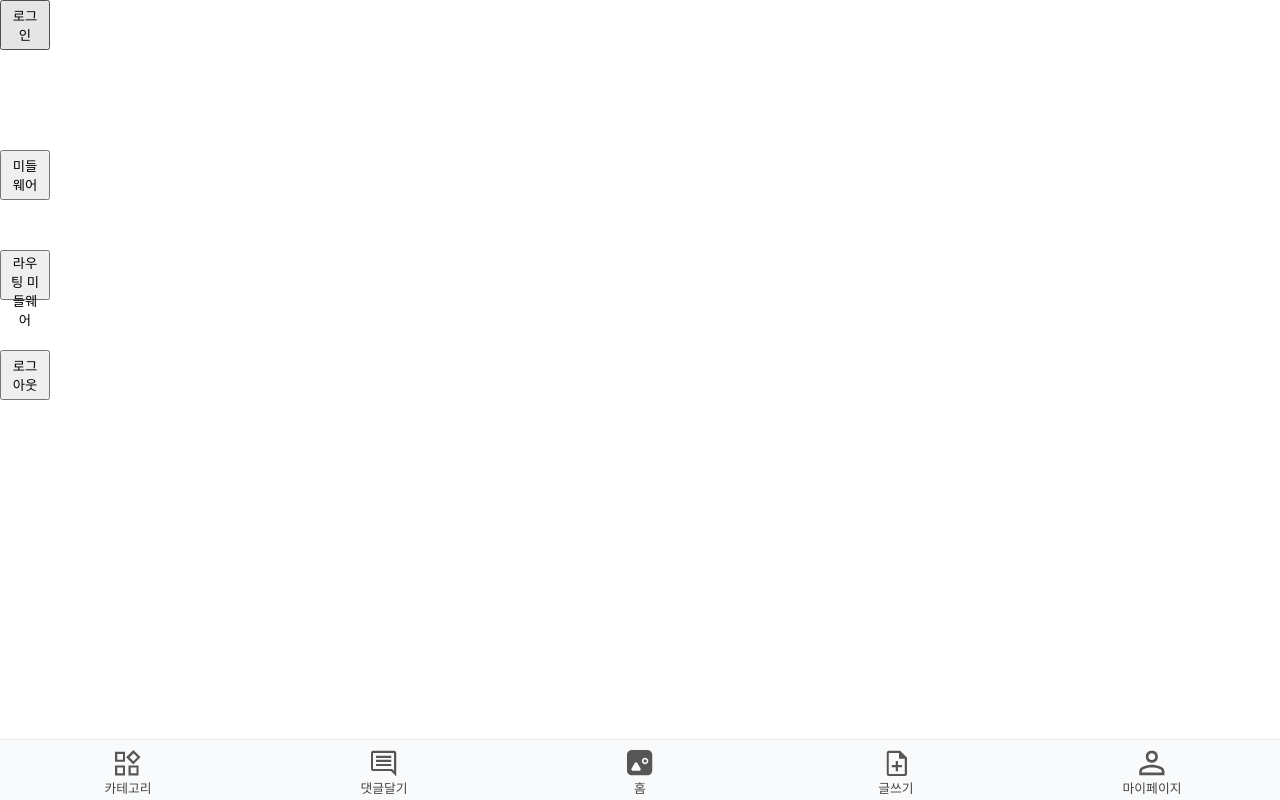
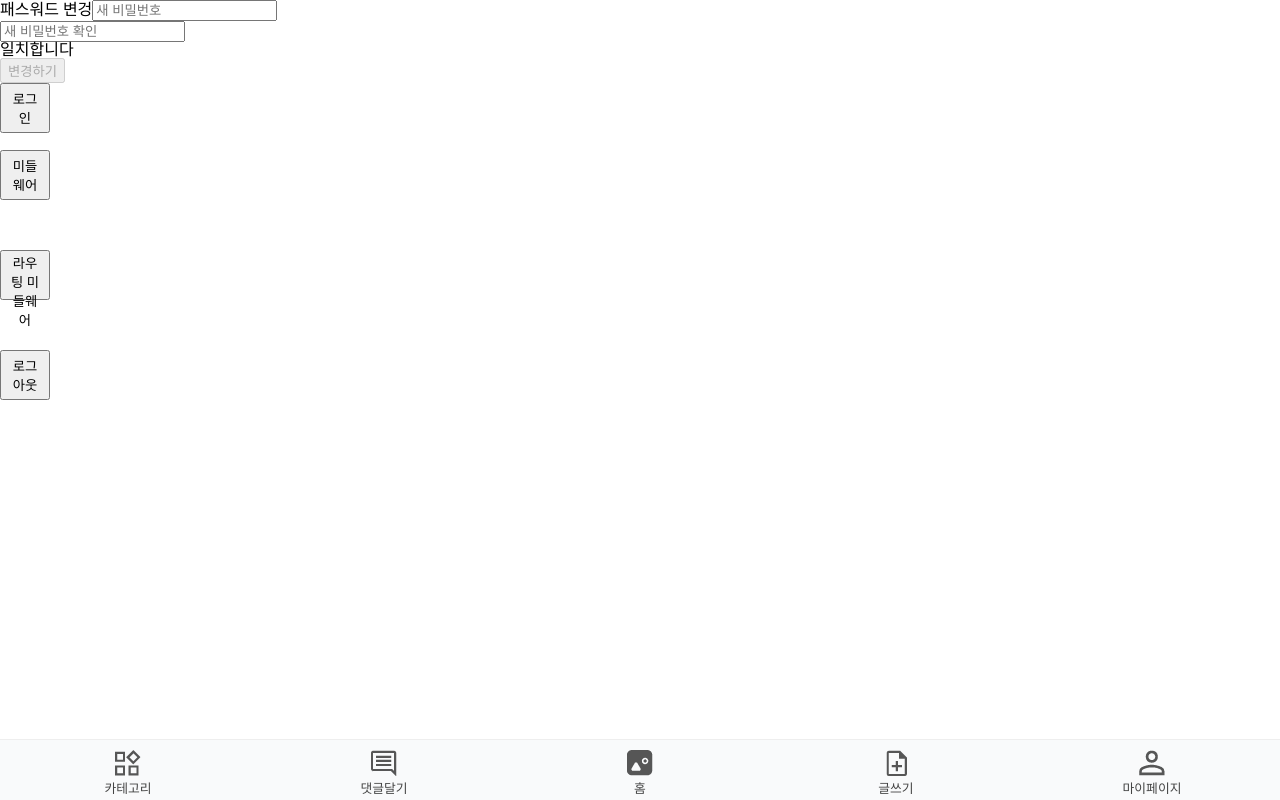
Before and after one commit to qirtudgus/saemoi_json, a React (Create React App) app: page /auth/passwordchange in a window 1280 px wide. Built offline with nearby package versions, Linux system fonts and the light colour scheme.

Commit message:
1.비밀번호 변경 구현(PasswordChange.js / api) 2.마이페이지 do#게시판 db설계하기

```diff
--- a/src/App.js
+++ b/src/App.js
@@ -17,6 +17,7 @@ import React, { useEffect, useState } from "react";
 import jwtDecode from "jwt-decode";
 import axios from "axios";
 import MyPage from "./component/MyPage";
+import PasswordChange from "./component/auth/PasswordChange";
 
 export const UserInfo = React.createContext();
 
@@ -98,6 +99,7 @@ function App() {
           <Route path="/category" element={<Category />} />
           <Route path="/login" element={<Login />} />
           <Route path="/register" element={<Register />} />
+          <Route path="/auth/passwordchange" element={<PasswordChange />} />
           <Route path="/mypage" element={<MyPage />} />
         </Routes>
         {/* <Footer /> */}
--- a/src/component/MyPage.js
+++ b/src/component/MyPage.js
@@ -28,6 +28,10 @@ const MyPage = () => {
     setUserAuth({ ...userAuth, id: "hahaha" });
   };
 
+  const passwordChange = () => {
+    navigate("/auth/passwordChange");
+  };
+
   return (
     <>
       {userAuth.auth ? (
@@ -37,6 +41,7 @@ const MyPage = () => {
           <button onClick={contextSetState}>
             콘텍스트로 받은 세터함수로 변경
           </button>
+          <button onClick={passwordChange}>비밀번호 변경하기</button>
           <p>지금 당신의 토큰은! {userAuth.refreshToken}</p>
         </>
       ) : (
--- /dev/null
+++ b/src/component/auth/PasswordChange.js
@@ -0,0 +1,85 @@
+import axios from "axios";
+import { useEffect, useState, useContext, useRef } from "react";
+import { UserInfo } from "../../App";
+const PasswordChange = () => {
+  const { userAuth } = useContext(UserInfo);
+  console.log(userAuth);
+  const [inputs, setInputs] = useState({
+    id: "",
+    newPassword: "",
+    newPasswordCheck: "",
+  });
+  const { id, newPassword, newPasswordCheck } = inputs;
+  const [passwordMsg, setPasswordMsg] = useState("");
+  const [passwordCheckMsg, setPasswordCheckMsg] = useState("");
+  const [isPassword, setIsPassword] = useState(false);
+  const [isPasswordCheck, setIsPasswordCheck] = useState(false);
+
+  const newPasswordCurrent = useRef();
+
+  const onChangeInput = (e) => {
+    const { name, value } = e.target;
+    setInputs({
+      ...inputs,
+      id: userAuth.id,
+      [name]: value,
+    });
+    const passwordRegex = /^(?=.*[a-zA-Z])(?=.*[0-9]).{6,20}$/;
+    const passwordCheck = newPasswordCurrent.current.value;
+    console.log(passwordCheck);
+    if (!passwordRegex.test(passwordCheck)) {
+      setPasswordMsg("영문,숫자 포함 최소 6글자 최대 15글자입니다.");
+      setIsPassword(false);
+    } else {
+      setPasswordMsg("올바릅니다.");
+      setIsPassword(true);
+    }
+  };
+
+  useEffect(() => {
+    if (newPassword === newPasswordCheck) {
+      setPasswordCheckMsg("일치합니다");
+      setIsPasswordCheck(true);
+    } else {
+      setPasswordCheckMsg("비밀번호가 트렬요");
+      setIsPasswordCheck(false);
+    }
+  }, [newPasswordCheck]);
+
+  useEffect(() => {
+    console.log(inputs);
+  }, [inputs]);
+
+  const passwordChanger = () => {
+    axios.post("http://localhost:3001/api/authApiData/passwordChange", inputs);
+  };
+
+  return (
+    <div>
+      패스워드 변겅
+      <input
+        ref={newPasswordCurrent}
+        name="newPassword"
+        onChange={onChangeInput}
+        placeholder="새 비밀번호"
+      ></input>
+      <p>{passwordMsg}</p>
+      <input
+        name="newPasswordCheck"
+        onChange={onChangeInput}
+        placeholder="새 비밀번호 확인"
+      ></input>
+      <p>{passwordCheckMsg}</p>
+      <p>{newPassword}</p>
+      <p>{newPasswordCheck}</p>
+      <button
+        disabled={!(isPassword && isPasswordCheck)}
+        onClick={passwordChanger}
+      >
+        변경하기
+      </button>
+    </div>
+  );
+};
+
+export default PasswordChange;
```
Also changed, not shown: 1 other file (tests, documents, lock files or other folders).
